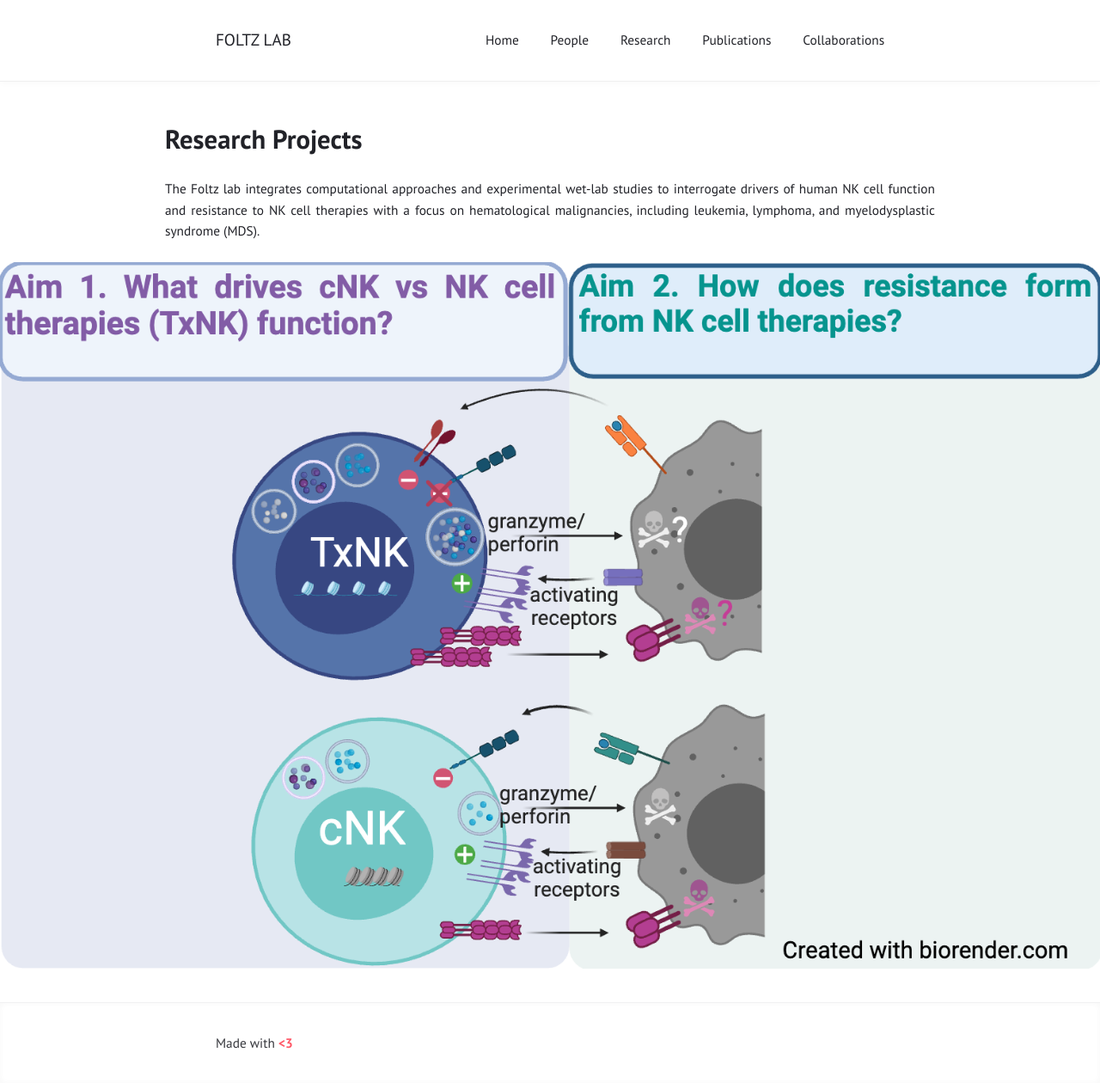
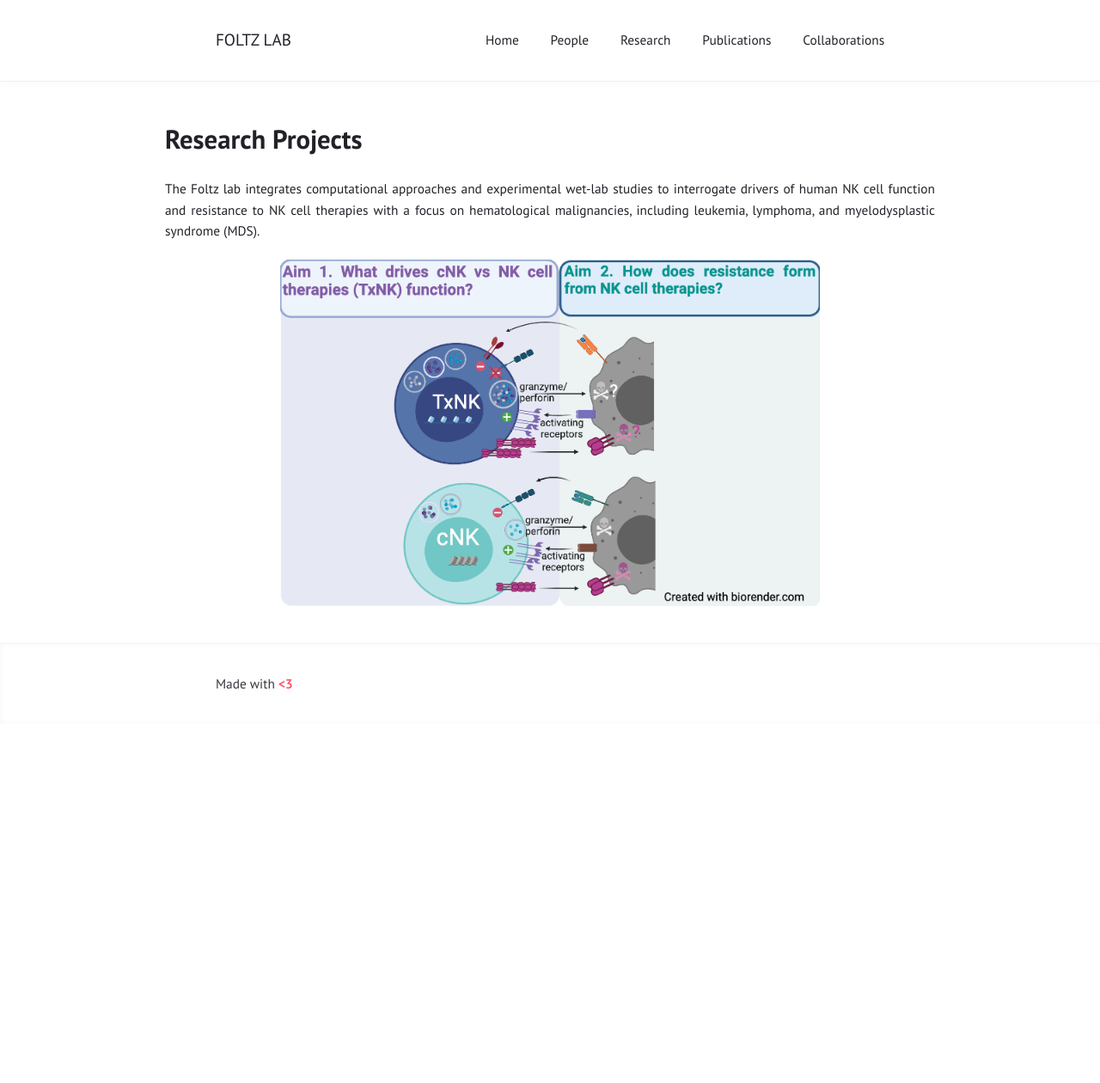
Before and after one commit to Foltz-Lab/Foltz-Lab.github.io, a Jekyll site: the page built from research.html, in a window 1280 px wide. Shown: the whole page at 86% size. Built offline with Jekyll 4.4.1, drawn with Linux system fonts in a browser that asks for light colours; after the commit the page ends 900 px from its top, so only the background shows below that.

Commit message:
reverted

```diff
--- a/_sass/layout.sass
+++ b/_sass/layout.sass
@@ -32,11 +32,3 @@
 
 nav a
   margin: .5em 1.2em
-
-// Full-width image styling
-.full-width-image
-  width: 100vw
-  margin-left: calc(-50vw + 50%)
-  margin-right: calc(-50vw + 50%)
-  max-width: none
-  height: auto
--- a/research.html
+++ b/research.html
@@ -11,5 +11,5 @@
   The Foltz lab integrates computational approaches and experimental wet-lab studies to interrogate drivers of human NK cell function and resistance to NK cell therapies with a focus on hematological malignancies, including leukemia, lymphoma, and myelodysplastic syndrome (MDS).
 </p>
 
-<img src="{{ '/images/ResearchProject.png' | relative_url }}" alt="Research Project" class="full-width-image">
+<img src="{{ '/images/ResearchProject.png' | relative_url }}" alt="Research Project" style="max-width: 70%; height: auto; margin: 20px auto; display: block;">
 </div>
```
